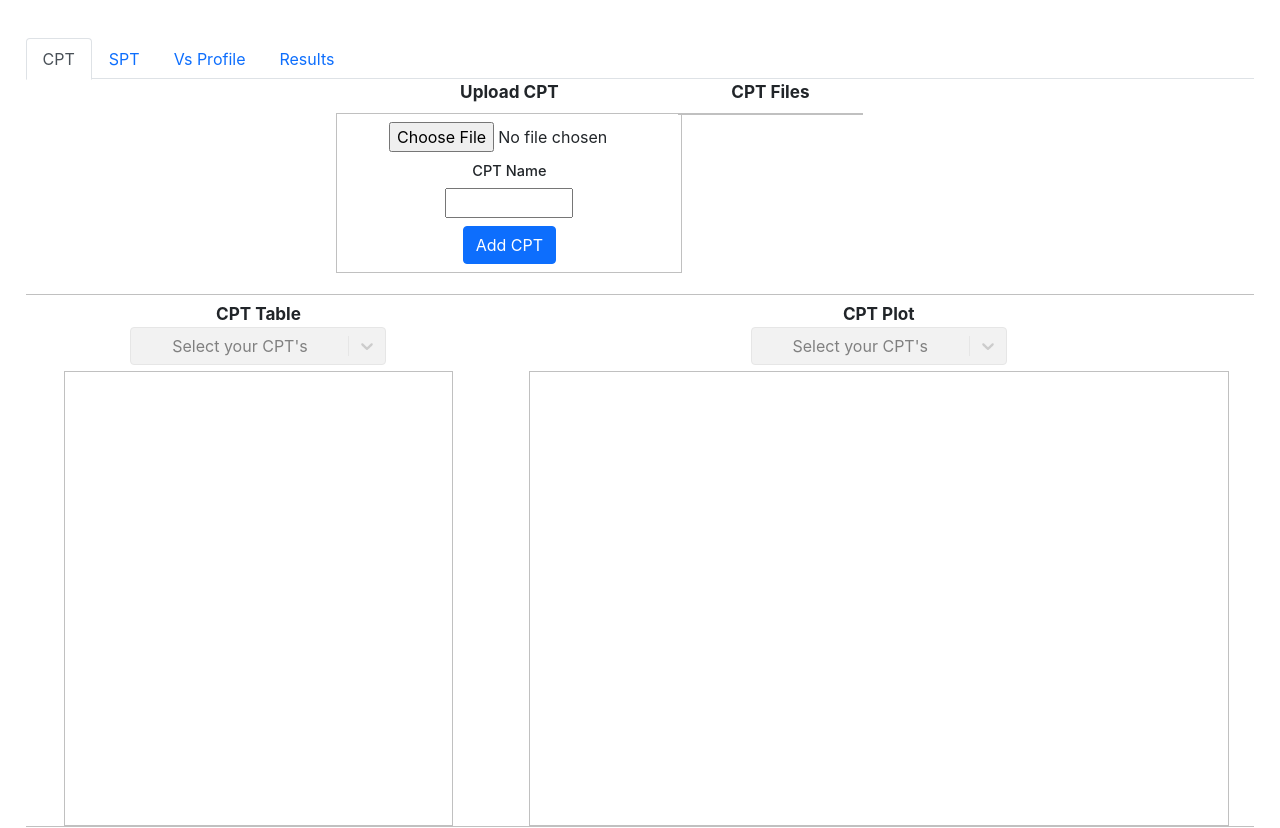
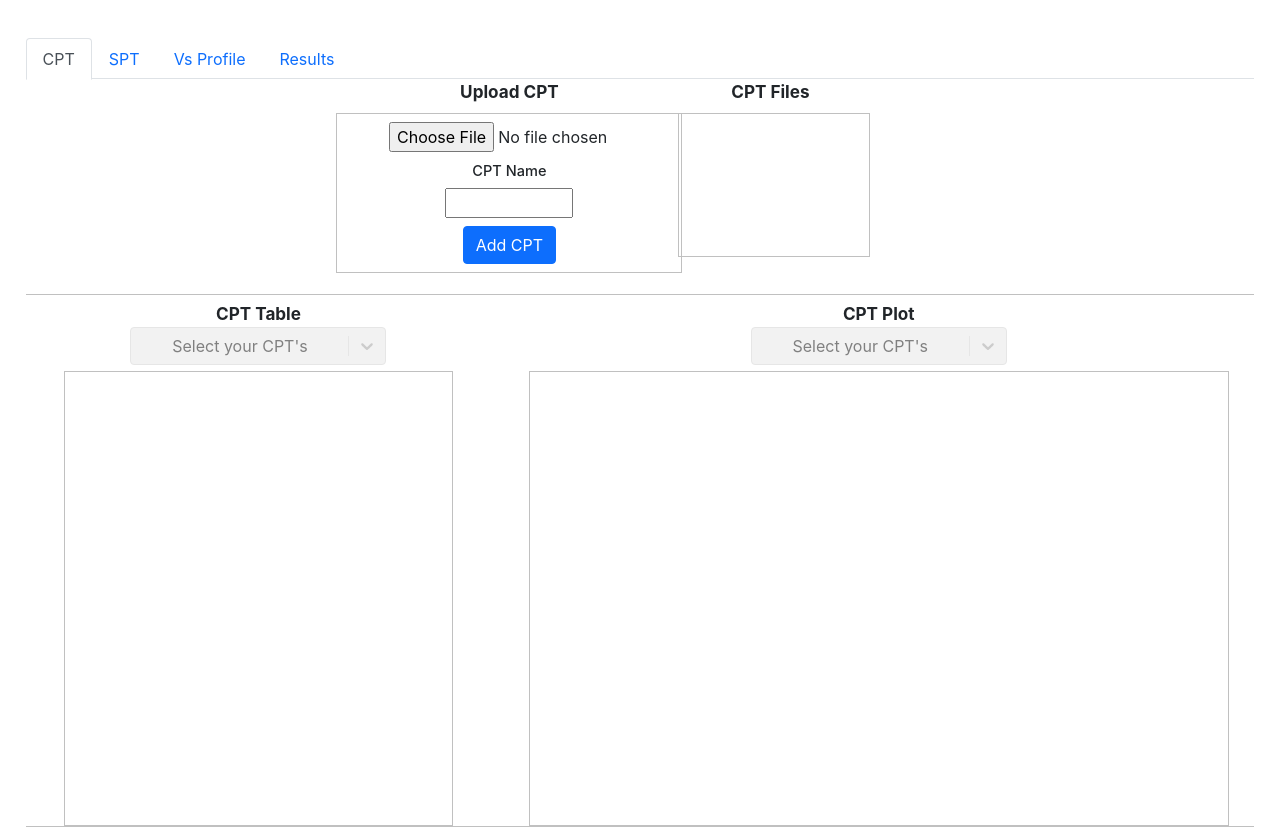
Before and after one commit to ucgmsim/Vs30, a React (Create React App) app in the folder VsViewer/frontend/: page / in a window 1280 px wide. Shown: the top 828 px of the page. Built offline with nearby package versions, Linux system fonts and the light colour scheme; no server answers.

Commit message:
Adjust css for file table

```diff
--- a/VsViewer/frontend/src/assets/cpt.css
+++ b/VsViewer/frontend/src/assets/cpt.css
@@ -38,6 +38,11 @@
 
 .file-section {
     height: 20vh;
+    width: 15vw;
+}
+
+.file-table-section {
+    height: 18vh;
     width: 15vw;
 }
 
--- a/VsViewer/frontend/src/components/CPT.js
+++ b/VsViewer/frontend/src/components/CPT.js
@@ -365,7 +365,7 @@ const CPT = () => {
         </div>
         <div className="col-2 file-section">
           <div className="form-section-title">CPT Files</div>
-          <div className="outline form center-elm">
+          <div className="file-table-section outline form center-elm">
               {Object.keys(cptOptions).length > 0 && (
                 <FileTable
                   files={cptOptions}
```
